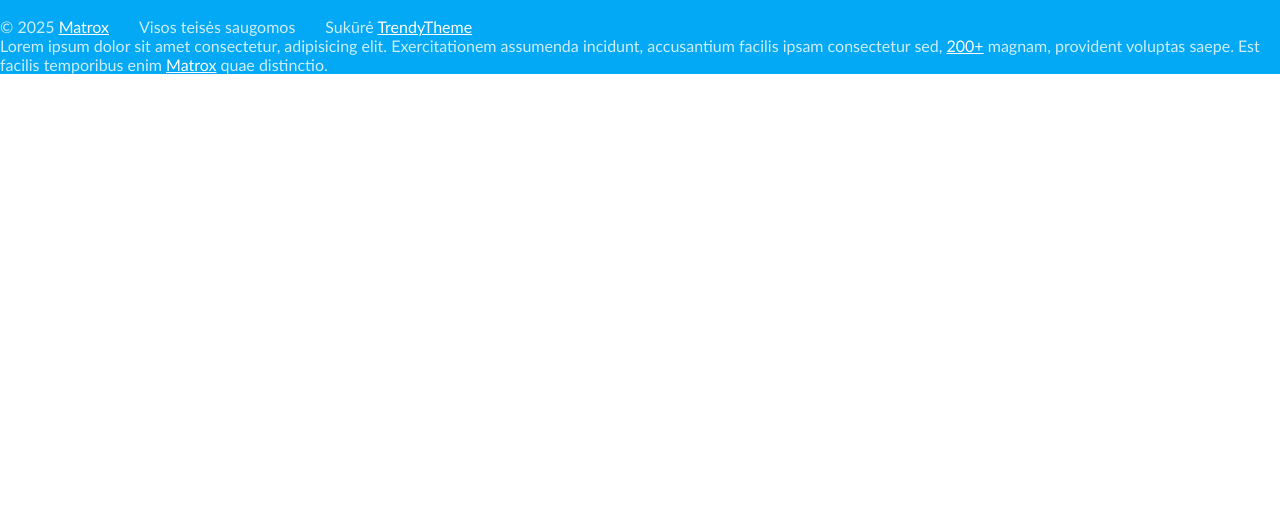
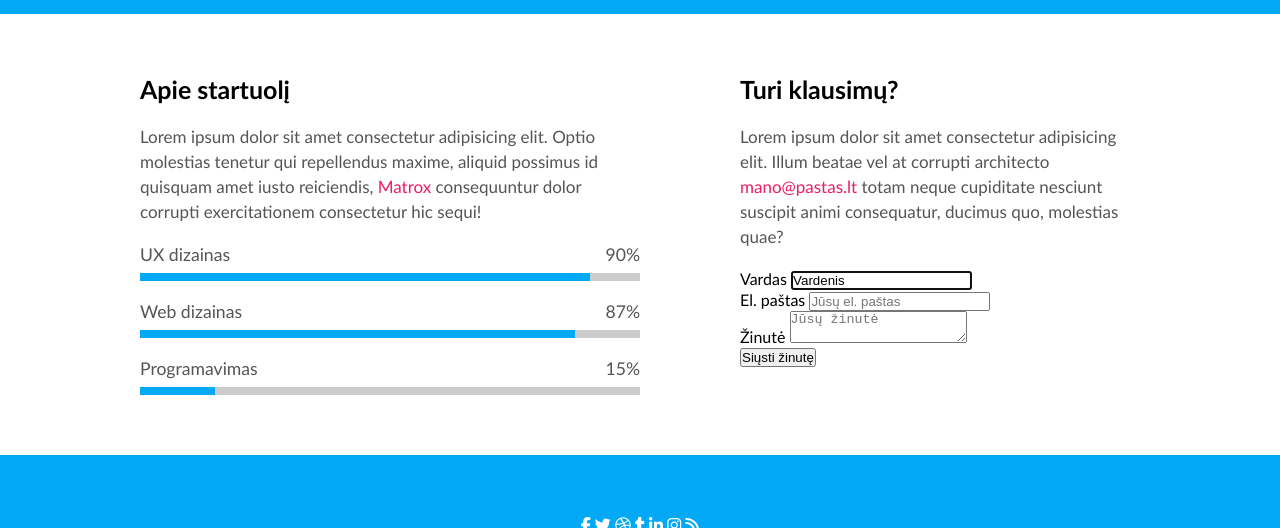
Before and after one commit to FaustasSlekonis/55-comingsoon, a website: page index.html in a window 1280 px wide. Shown: the part 545-1073 px from the top of the page. Before the commit the page ends 800 px from the top, so only its background shows below. Drawn offline with Linux system fonts and the light colour scheme; files that its build step writes are made by us from their sources.

Commit message:
comming soon

```diff
--- a/index.html
+++ b/index.html
@@ -1,5 +1,6 @@
 <!DOCTYPE html>
 <html lang="lt">
+
 <head>
     <meta charset="UTF-8">
     <meta name="viewport" content="width=device-width, initial-scale=1.0">
@@ -15,11 +16,19 @@
     <meta name="apple-mobile-web-app-title" content="MyWebSite" />
     <link rel="manifest" href="/site.webmanifest" />
 
-    <!-- CSS -->
+    <!-- CSS failai -->
+    <link rel="stylesheet" href="/css/base/base.css">
+    <link rel="stylesheet" href="/css/base/layout.css">
+    <link rel="stylesheet" href="/css/vendor/font-awesome.min.css">
+    <link rel="stylesheet" href="/css/components/clock.css">
+    <link rel="stylesheet" href="/css/components/mouse.css">
+    <link rel="stylesheet" href="/css/components/progress-bar.css">
+    <link rel="stylesheet" href="/css/components/forms.css">
     <link rel="stylesheet" href="/css/pages/coming-soon.css">
 </head>
+
 <body>
-    <header class="container bg-blue">
+    <header class="container bg-blue hero">
         <div class="row-short">
             <img class="logo" src="./img/logo.png" alt="Matrox logotipas">
             <h1 class="main-title">Coming soon</h1>
@@ -47,6 +56,19 @@
                 </div>
             </div>
 
+            <!-- Prenumeratos forma -->
+            <form class="form">
+                <div class="form-row">
+                    <div class="form-group">
+                        <label for="newsletter-email">Email</label>
+                        <input id="newsletter-email" type="email" name="email" maxlength="50" placeholder="Your email" required>
+                    </div>
+                </div>
+                <div class="form-row">
+                    <button type="submit">Prenumeruoti</button>
+                </div>
+            </form>
+
             <div class="mouse" aria-hidden="true"></div>
         </div>
     </header>
@@ -59,31 +81,97 @@
                     Lorem ipsum dolor sit amet consectetur adipisicing elit. Optio molestias tenetur qui repellendus maxime, aliquid possimus id quisquam amet iusto reiciendis,
                     <a href="#" title="Sužinok daugiau apie Matrox">Matrox</a> consequuntur dolor corrupti exercitationem consectetur hic sequi!
                 </p>
+
+                <!-- Progreso juostos -->
+                <div class="progress-bar">
+                    <div class="top">
+                        <div>UX dizainas</div>
+                        <div>90%</div>
+                    </div>
+                    <div class="bottom">
+                        <div class="bar" style="width: 90%;"></div>
+                    </div>
+                </div>
+                <div class="progress-bar">
+                    <div class="top">
+                        <div>Web dizainas</div>
+                        <div>87%</div>
+                    </div>
+                    <div class="bottom">
+                        <div class="bar" style="width: 87%;"></div>
+                    </div>
+                </div>
+                <div class="progress-bar">
+                    <div class="top">
+                        <div>Programavimas</div>
+                        <div>15%</div>
+                    </div>
+                    <div class="bottom">
+                        <div class="bar" style="width: 15%;"></div>
+                    </div>
+                </div>
             </div>
+
             <div class="column">
                 <h2 class="section-title">Turi klausimų?</h2>
                 <p class="section-description">
                     Lorem ipsum dolor sit amet consectetur adipisicing elit. Illum beatae vel at corrupti architecto
                     <a href="mailto:mano@pastas.lt" title="Rašyk mums el. paštu">mano@pastas.lt</a> totam neque cupiditate nesciunt suscipit animi consequatur, ducimus quo, molestias quae?
                 </p>
+
+                <!-- Kontaktų forma -->
+                <form class="form">
+                    <div class="form-row">
+                        <div class="form-group">
+                            <label for="first-name">Vardas</label>
+                            <input id="first-name" type="text" name="name" value="Vardenis" placeholder="Jūsų vardas" maxlength="25" required autofocus>
+                        </div>
+                        <div class="form-group">
+                            <label for="contact-email">El. paštas</label>
+                            <input id="contact-email" type="email" name="email" maxlength="50" placeholder="Jūsų el. paštas" required>
+                        </div>
+                    </div>
+                    <div class="form-row">
+                        <div class="form-group">
+                            <label for="message">Žinutė</label>
+                            <textarea id="message" name="message" minlength="20" maxlength="1000" placeholder="Jūsų žinutė" required></textarea>
+                        </div>
+                    </div>
+                    <div class="form-row">
+                        <button type="submit">Siųsti žinutę</button>
+                    </div>
+                </form>
             </div>
         </div>
     </main>
 
     <footer class="container bg-blue">
+        <div class="row">
+            <div class="socials">
+                <a href="#" class="fa fa-facebook" title="Facebook"></a>
+                <a href="#" class="fa fa-twitter" title="Twitter"></a>
+                <a href="#" class="fa fa-dribbble" title="Dribbble"></a>
+                <a href="#" class="fa fa-tumblr" title="Tumblr"></a>
+                <a href="#" class="fa fa-linkedin" title="LinkedIn"></a>
+                <a href="#" class="fa fa-instagram" title="Instagram"></a>
+                <a href="#" class="fa fa-rss" title="RSS"></a>
+            </div>
+        </div>
+
         <div class="row-short">
             <img class="logo-white" src="./img/logo-white.png" alt="Matrox baltas logotipas">
             <div class="text-trio">
-                <p>&copy; 2025 <a href="#" title="Grįžti į pradžią">Matrox</a></p>
+                <p>&copy; 2025 <a href="#">Matrox</a></p>
                 <p>Visos teisės saugomos</p>
-                <p>Sukūrė <a href="#" title="TrendyTheme puslapis">TrendyTheme</a></p>
+                <p>Sukūrė <a href="#">TrendyTheme</a></p>
             </div>
             <p>
                 Lorem ipsum dolor sit amet consectetur, adipisicing elit. Exercitationem assumenda incidunt, accusantium facilis ipsam consectetur sed,
-                <a href="#" title="Peržiūrėk daugiau nei 200 projektų">200+</a> magnam, provident voluptas saepe. Est facilis temporibus enim
-                <a href="#" title="Daugiau apie Matrox">Matrox</a> quae distinctio.
+                <a href="#">200+</a> magnam, provident voluptas saepe. Est facilis temporibus enim
+                <a href="#">Matrox</a> quae distinctio.
             </p>
         </div>
     </footer>
 </body>
+
 </html>
```
